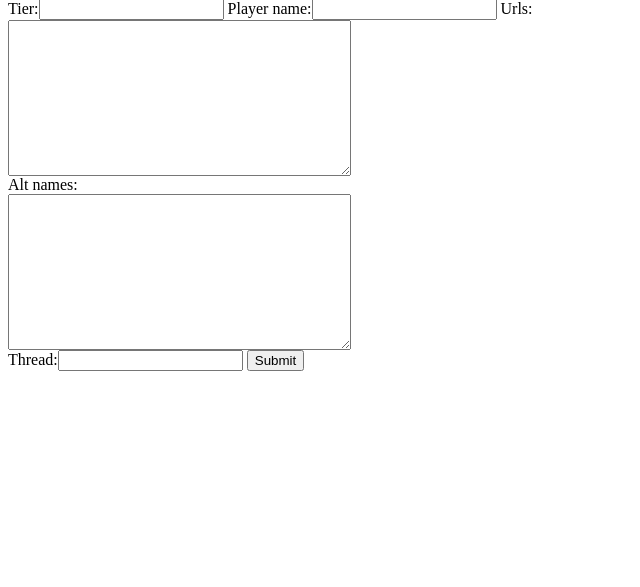
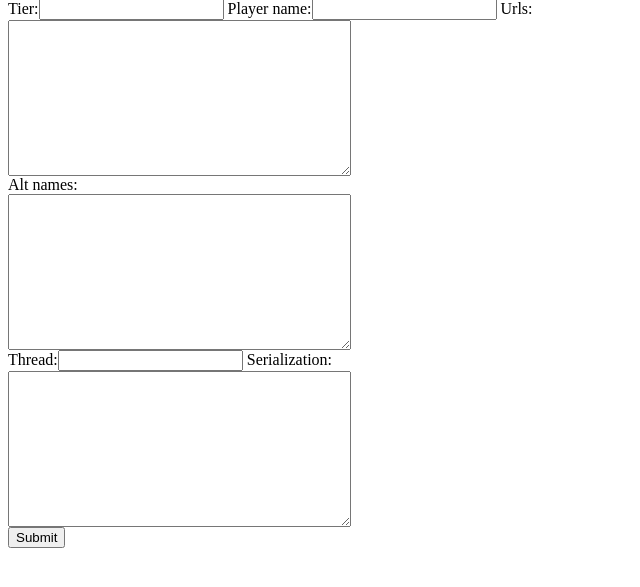
Before and after one commit to cyap/scouter, a Django app: page / in a window 1280 px wide. Shown: the part 62-649 px from the top of the page, without its empty margins (0-640 px from the left). Run offline with Django 3.2, Linux system fonts and the light colour scheme.

Commit message:
Implement (de)serialization

```diff
--- a/replay_viewer/forms.py
+++ b/replay_viewer/forms.py
@@ -1,3 +1,7 @@
+import json
+from collections import Iterable
+from typing import Dict
+
 from django import forms
 
 
@@ -7,6 +11,7 @@ class SubmissionForm(forms.Form):
     urls = forms.CharField(widget=forms.Textarea, required=False)
     alt_names = forms.CharField(widget=forms.Textarea, required=False)  # Add more
     thread = forms.URLField(required=False)
+    serialization = forms.CharField(widget=forms.Textarea, required=False)
 
     # Required: one of (player_name, tier), urls
 
@@ -15,3 +20,18 @@ class SubmissionForm(forms.Form):
 
     def clean_alt_names(self):
         return self.data['alt_names'].splitlines()
+
+    def clean_serialization(self):
+        """
+        Should be in the form:
+        {"0":
+            {'url': <str>, 'team' (optional): (...)
+        }
+        """
+        if not self.data['serialization']: return []
+        serialization = json.loads(self.data['serialization'])
+        assert isinstance(serialization, Iterable), 'Is a list'
+        assert all(isinstance(replay, Dict) for replay in serialization)
+        assert all('url' in replay for replay in serialization)
+        assert all(isinstance(replay.get('team', []), Iterable) for replay in serialization)
+        return self.data['serialization']
--- a/replay_viewer/views.py
+++ b/replay_viewer/views.py
@@ -1,5 +1,6 @@
+import json
 import multiprocessing.dummy
-from typing import Dict
+from typing import Dict, Iterable
 
 import requests
 from bs4 import BeautifulSoup
@@ -32,14 +33,19 @@ def search_replays(player_name, tier, url_header=URL_HEADER):
 
 
 @transaction.atomic
-def process_replays(form) -> int:
-    urls = {
-        *form.cleaned_data['urls'],
-        *search_replays(form.cleaned_data['player_name'], form.cleaned_data['tier'])
-    } - set(Replay.objects.values_list('url', flat=True))
+def process_replays(
+    raw_urls: Iterable[str] = None,
+    player_name=None,
+    tier=None,
+    refresh=False
+) -> int:
+    if not (raw_urls or (player_name and tier)):
+        raise
+    urls = {*raw_urls, *search_replays(player_name, tier)}
+    if not refresh:
+        urls -= set(Replay.objects.values_list('url', flat=True))
     if not urls: return 1
-
-    logs = [requests.get(F'{url}.log').text for url in urls]
+    logs = [requests.get(F'{url}.json').json()['log'] for url in urls]
     parsed_logs = [LogParser(log, parsers=(PlayerParser, PokeParser)).parse() for log in logs]
 
     replays = Replay.objects.bulk_create(
@@ -114,7 +120,7 @@ class IndexView(FormView):
     def form_valid(self, form):
         # Create a new async task
         self.form = form
-        self.task_id = process_replays(form)
+        self.task_id = process_replays(form.cleaned_data['urls'], form.cleaned_data['player_name'], form.cleaned_data['tier'])
         return super().form_valid(form)
 
     def get_success_url(self):
@@ -122,7 +128,8 @@ class IndexView(FormView):
         params = {
             'player_name': self.form.cleaned_data['player_name'],
             'urls': self.form.cleaned_data['urls'],
-            'alt_names': self.form.cleaned_data['alt_names']
+            'alt_names': self.form.cleaned_data['alt_names'],
+            'serialization': self.form.cleaned_data['serialization']
         }
         return f'{base_url}?{urlencode(params, True)}'#?player_name={self.form.cleaned_data["player_name"]}'
         #return f'{base_url}?player_name={self.form.cleaned_data["player_name"]}'
@@ -137,7 +144,17 @@ class ResultsView(ListView):
             for name in self.request.GET.getlist('alt_names') + [self.request.GET['player_name']]
         )
         # TODO: should fetch from a task name: messaging queue
-        return Team.objects.filter(
+        teams = Team.objects.filter(
             Q(player__name__in=player_names) |
             Q(replay__url__in=self.request.GET.getlist('urls'))
         ).prefetch_related('replay', 'player')
+
+        serialization = json.loads(self.request.GET.get('serialization', '[]'))
+        # TODO: add additional teams from serialization
+        ordering = {replay['url']: replay['team'] for replay in serialization}
+        for team in teams:
+            if team.replay.url in ordering:
+                team.data.sort(
+                    key=lambda x: next((i for i, pokemon in enumerate(ordering[team.replay.url]) if pokemon == x), 7)
+                )
+        return teams
```
Also changed, not shown: replay_viewer/templates/results.html (+21 -1 lines).
